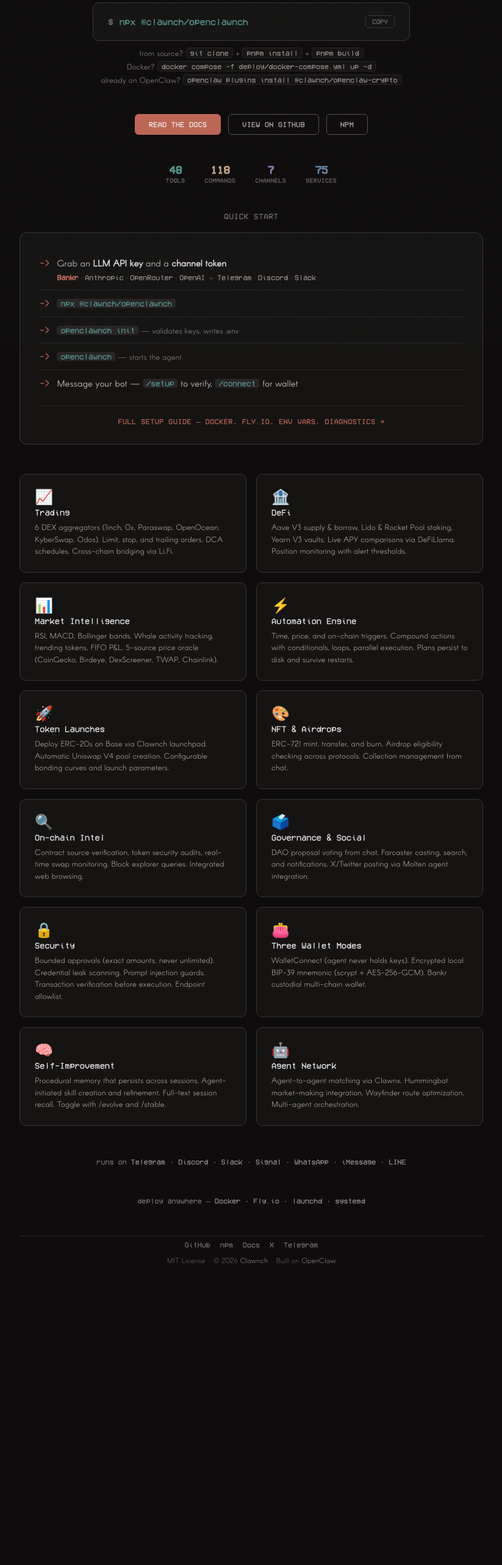
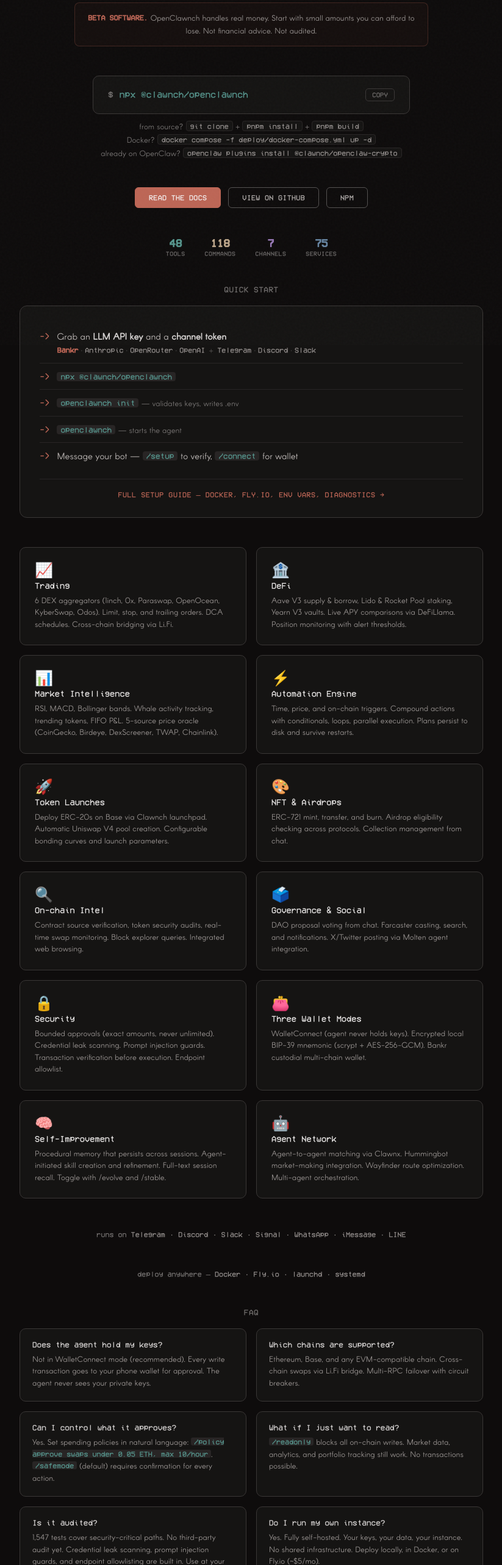
Before and after one commit to clawnchdev/openclawnch, a website: page site/index.html in a window 1280 px wide. Shown: the part 234-2800 px from the top of the page at 61% size, without its empty margins (228-1051 px from the left). Before the commit the page ends 2355 px from the top, so only its background shows below. Drawn offline with Linux system fonts and the light colour scheme.

Commit message:
add beta warning banner, FAQ section (6 questions), and documentation links

```diff
--- a/site/index.html
+++ b/site/index.html
@@ -119,6 +119,27 @@
       color: var(--neutral-500);
       font-size: 15px;
       letter-spacing: 0.5px;
+    }
+
+    /* ── Beta Banner ── */
+    .beta-banner {
+      width: 100%;
+      max-width: 580px;
+      text-align: center;
+      font-size: 13px;
+      color: var(--neutral-400);
+      line-height: 1.6;
+      padding: 14px 20px;
+      border: 1px solid hsla(9, 44%, 54%, 0.25);
+      border-radius: 8px;
+      background: hsla(9, 44%, 54%, 0.04);
+    }
+
+    .beta-banner strong {
+      color: var(--lobster-400);
+      font-family: var(--font-mono);
+      font-size: 12px;
+      text-transform: uppercase;
     }
 
     /* ── Install CTA ── */
@@ -476,6 +497,76 @@
       line-height: 1.5;
     }
 
+    /* ── FAQ ── */
+    .faq {
+      width: 100%;
+    }
+
+    .faq-grid {
+      display: grid;
+      grid-template-columns: 1fr 1fr;
+      gap: 16px;
+    }
+
+    .faq-item {
+      padding: 20px;
+      border: 1px solid var(--neutral-700);
+      border-radius: 10px;
+      background: var(--neutral-900);
+    }
+
+    .faq-q {
+      font-family: var(--font-mono);
+      font-size: 13px;
+      color: var(--neutral-200);
+      margin-bottom: 8px;
+    }
+
+    .faq-a {
+      font-size: 13px;
+      color: var(--neutral-400);
+      line-height: 1.5;
+    }
+
+    .faq-a code {
+      font-family: var(--font-mono);
+      font-size: 12px;
+      color: var(--seafoam-400);
+      background: var(--neutral-800);
+      padding: 1px 5px;
+      border-radius: 3px;
+    }
+
+    /* ── Docs ── */
+    .docs-links {
+      width: 100%;
+      text-align: center;
+    }
+
+    .docs-links-row {
+      display: flex;
+      gap: 12px;
+      flex-wrap: wrap;
+      justify-content: center;
+      margin-top: 16px;
+    }
+
+    .docs-links-row a {
+      font-family: var(--font-mono);
+      font-size: 12px;
+      color: var(--neutral-400);
+      text-decoration: none;
+      padding: 8px 16px;
+      border: 1px solid var(--neutral-700);
+      border-radius: 6px;
+      transition: border-color 0.2s, color 0.2s;
+    }
+
+    .docs-links-row a:hover {
+      border-color: var(--neutral-600);
+      color: var(--neutral-200);
+    }
+
     /* ── Channels ── */
     .channels {
       font-family: var(--font-mono);
@@ -557,15 +648,18 @@
       50% { transform: translateY(-4px); }
     }
 
-    .hero      { animation: fadeInUp 0.5s ease both; }
-    .install   { animation: fadeInUp 0.5s ease 0.05s both; }
-    .cta-row   { animation: fadeInUp 0.5s ease 0.08s both; }
-    .stats-bar { animation: fadeInUp 0.5s ease 0.1s both; }
+    .hero         { animation: fadeInUp 0.5s ease both; }
+    .beta-banner  { animation: fadeInUp 0.5s ease 0.03s both; }
+    .install      { animation: fadeInUp 0.5s ease 0.05s both; }
+    .cta-row      { animation: fadeInUp 0.5s ease 0.08s both; }
+    .stats-bar    { animation: fadeInUp 0.5s ease 0.1s both; }
     .qs-section { animation: fadeInUp 0.5s ease 0.15s both; }
     .features  { animation: fadeInUp 0.5s ease 0.2s both; }
     .channels  { animation: fadeInUp 0.5s ease 0.25s both; }
-    .deploy    { animation: fadeInUp 0.5s ease 0.27s both; }
-    .footer    { animation: fadeInUp 0.5s ease 0.3s both; }
+    .deploy      { animation: fadeInUp 0.5s ease 0.27s both; }
+    .faq         { animation: fadeInUp 0.5s ease 0.3s both; }
+    .docs-links  { animation: fadeInUp 0.5s ease 0.33s both; }
+    .footer      { animation: fadeInUp 0.5s ease 0.36s both; }
 
     /* ── Responsive ── */
     @media (max-width: 560px) {
@@ -575,6 +669,7 @@
       .install-block { padding: 16px 18px; }
       .install-prompt, .install-cmd { font-size: 13px; }
       .features { grid-template-columns: 1fr; }
+      .faq-grid { grid-template-columns: 1fr; }
       .quick-start { padding: 20px; }
       .stats-bar { gap: 20px; }
       .stat-value { font-size: 16px; }
@@ -603,6 +698,10 @@
       <div class="hero-logo">🦞</div>
       <div class="hero-title">openclawnch</div>
       <div class="hero-tagline">crypto-native ai agent</div>
+    </div>
+
+    <div class="beta-banner">
+      <strong>Beta software.</strong> OpenClawnch handles real money. Start with small amounts you can afford to lose. Not financial advice. Not audited.
     </div>
 
     <div class="install">
@@ -750,6 +849,48 @@
       deploy anywhere — <span>Docker</span> · <span>Fly.io</span> · <span>launchd</span> · <span>systemd</span>
     </div>
 
+    <div class="faq">
+      <div class="section-title">faq</div>
+      <div class="faq-grid">
+        <div class="faq-item">
+          <div class="faq-q">Does the agent hold my keys?</div>
+          <div class="faq-a">Not in WalletConnect mode (recommended). Every write transaction goes to your phone wallet for approval. The agent never sees your private keys.</div>
+        </div>
+        <div class="faq-item">
+          <div class="faq-q">Which chains are supported?</div>
+          <div class="faq-a">Ethereum, Base, and any EVM-compatible chain. Cross-chain swaps via Li.Fi bridge. Multi-RPC failover with circuit breakers.</div>
+        </div>
+        <div class="faq-item">
+          <div class="faq-q">Can I control what it approves?</div>
+          <div class="faq-a">Yes. Set spending policies in natural language: <code>/policy approve swaps under 0.05 ETH, max 10/hour</code>. <code>/safemode</code> (default) requires confirmation for every action.</div>
+        </div>
+        <div class="faq-item">
+          <div class="faq-q">What if I just want to read?</div>
+          <div class="faq-a"><code>/readonly</code> blocks all on-chain writes. Market data, analytics, and portfolio tracking still work. No transactions possible.</div>
+        </div>
+        <div class="faq-item">
+          <div class="faq-q">Is it audited?</div>
+          <div class="faq-a">1,547 tests cover security-critical paths. No third-party audit yet. Credential leak scanning, prompt injection guards, and endpoint allowlisting are built in. Use at your own risk.</div>
+        </div>
+        <div class="faq-item">
+          <div class="faq-q">Do I run my own instance?</div>
+          <div class="faq-a">Yes. Fully self-hosted. Your keys, your data, your instance. No shared infrastructure. Deploy locally, in Docker, or on Fly.io (~$5/mo).</div>
+        </div>
+      </div>
+    </div>
+
+    <div class="docs-links">
+      <div class="section-title">documentation</div>
+      <div class="docs-links-row">
+        <a href="https://github.com/clawnchbot/openclawnch/blob/master/docs/SETUP.md" target="_blank" rel="noopener">Setup</a>
+        <a href="https://github.com/clawnchbot/openclawnch/blob/master/docs/TOOLS.md" target="_blank" rel="noopener">Tools</a>
+        <a href="https://github.com/clawnchbot/openclawnch/blob/master/docs/COMMANDS.md" target="_blank" rel="noopener">Commands</a>
+        <a href="https://github.com/clawnchbot/openclawnch/blob/master/docs/SECURITY.md" target="_blank" rel="noopener">Security</a>
+        <a href="https://github.com/clawnchbot/openclawnch/blob/master/docs/ARCHITECTURE.md" target="_blank" rel="noopener">Architecture</a>
+        <a href="https://github.com/clawnchbot/openclawnch/blob/master/CONTRIBUTING.md" target="_blank" rel="noopener">Contributing</a>
+      </div>
+    </div>
+
     <div class="footer">
       <div class="footer-links">
         <a href="https://github.com/clawnchbot/openclawnch" target="_blank" rel="noopener">GitHub</a>
```
